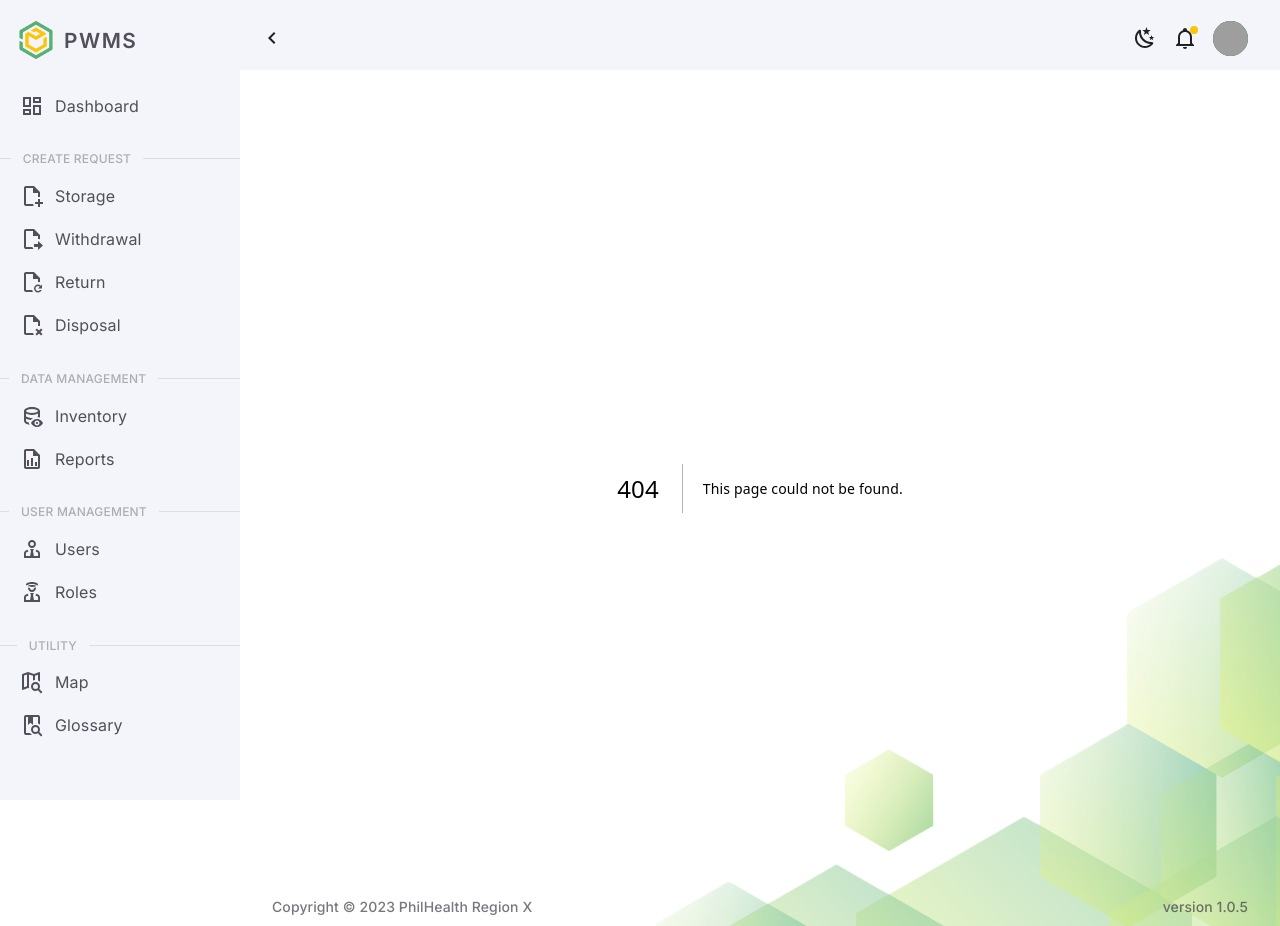
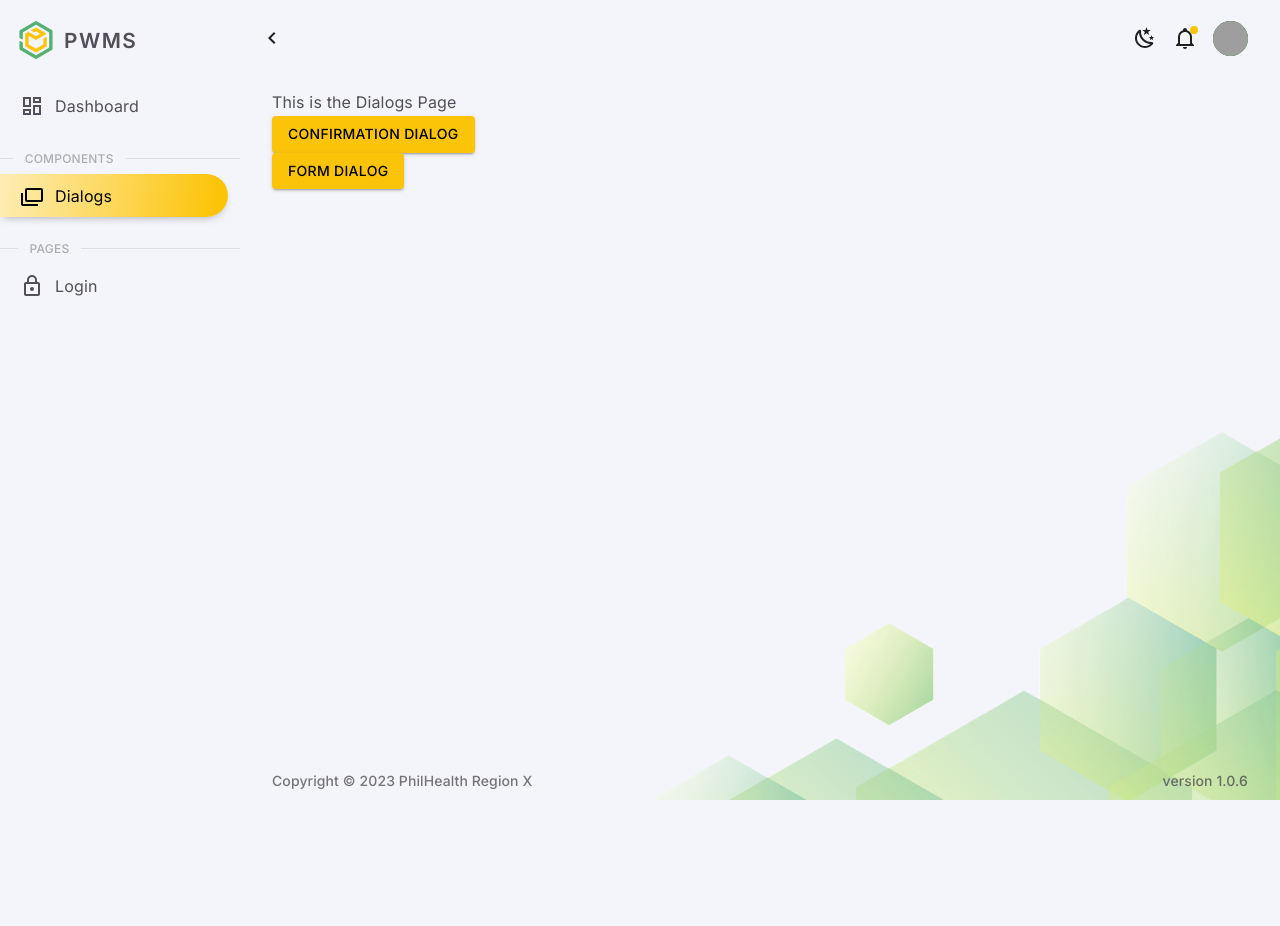
Before and after one commit to charlesCaballero/admin-template, a Next.js app: page /dialogs in a window 1280 px wide. Before the commit this address had no page. After the commit the page ends 800 px from the top, so only its background shows below. Built offline with nearby package versions, Linux system fonts and the light colour scheme; grey boxes are pictures that could not be loaded.

Commit message:
Minor changes were made

```diff
--- a/package.json
+++ b/package.json
@@ -1,6 +1,6 @@
 {
   "name": "admin-template",
-  "version": "1.0.5",
+  "version": "1.0.6",
   "private": true,
   "scripts": {
     "dev": "next dev",
--- a/src/_components/custom/Drawer.tsx
+++ b/src/_components/custom/Drawer.tsx
@@ -1,5 +1,5 @@
 import { drawerWidth } from "@/_config/global";
-import { styled, useTheme, Theme, CSSObject } from "@mui/material/styles";
+import { styled, Theme, CSSObject } from "@mui/material/styles";
 import MuiDrawer from "@mui/material/Drawer";
 
 const openedMixin = (theme: Theme): CSSObject => ({
--- /dev/null
+++ b/src/_components/custom/MainContentWrapper.tsx
@@ -0,0 +1,25 @@
+import Box, { BoxProps } from "@mui/material/Box";
+import { styled } from "@mui/material/styles";
+
+export const MainContentWrapper = styled(Box)<BoxProps>(({ theme }) => ({
+  component: "main",
+  display: "flex",
+  alignItems: "center",
+  justifyContent: "space-between",
+  transition: "all .25s ease-in-out",
+  minHeight: "100vh",
+  flexGrow: 1,
+  flexDirection: "column",
+  paddingLeft: theme.spacing(4),
+  paddingRight: theme.spacing(4),
+  paddingTop: theme.spacing(3),
+  paddingBottom: theme.spacing(1),
+  position: "relative",
+  backgroundImage:
+    theme.palette.mode === "dark"
+      ? "url(/images/content_background_dark.png)"
+      : "url(/images/content_background_light.png)",
+  backgroundPosition: "right bottom",
+  backgroundSize: "60%",
+  backgroundRepeat: "no-repeat",
+}));
--- a/src/_components/interface/MainContent.tsx
+++ b/src/_components/interface/MainContent.tsx
@@ -1,48 +1,23 @@
-import Box, { BoxProps } from "@mui/material/Box";
-import { styled } from "@mui/material/styles";
 import { ReactNode } from "react";
 import { DrawerHeader } from "../custom/DrawerHeader";
 import Footer from "./Footer";
+import { MainContentWrapper } from "../custom/MainContentWrapper";
+import Box from "@mui/material/Box";
 
 interface ContentProps {
   children: ReactNode;
 }
 
-
-export const Main = styled(Box)<BoxProps>(
-  ({ theme }) => ({
-    display: "flex",
-    alignItems: "center",
-    justifyContent: "space-between",
-    transition: "all .25s ease-in-out",
-    minHeight: "100vh",
-    flexGrow: 1,
-    flexDirection: "column",
-    paddingLeft: theme.spacing(4),
-    paddingRight: theme.spacing(4),
-    paddingTop: theme.spacing(3),
-    paddingBottom: theme.spacing(1),
-    position: "relative",
-    backgroundImage: theme.palette.mode === 'dark' ?"url(/images/content_background_dark.png)":"url(/images/content_background.png)",
-    backgroundPosition: "right bottom",
-    backgroundSize: "60%",
-    backgroundRepeat: "no-repeat",
-})
-);
-
 export default function MainContent(props: ContentProps) {
   const { children } = props;
 
   return (
-    <Main
-    className="main"
-      component={"main"}
-    >
+    <MainContentWrapper>
       <DrawerHeader />
       <Box flexGrow={1} width={"100%"} justifyContent={"space-between"}>
         {children}
       </Box>
       <Footer />
-    </Main>
+    </MainContentWrapper>
   );
 }
--- a/src/_components/interface/Navigation/navItems.ts
+++ b/src/_components/interface/Navigation/navItems.ts
@@ -1,16 +1,8 @@
 // ** Icon imports
 import {
   mdiViewDashboardOutline,
-  mdiFilePlusOutline,
-  mdiFileMoveOutline,
-  mdiFileRefreshOutline,
-  mdiFileRemoveOutline,
-  mdiDatabaseEyeOutline,
-  mdiFileChartOutline,
-  mdiAccountTieOutline,
-  mdiAccountTieHatOutline,
-  mdiMapSearchOutline,
-  mdiBookSearchOutline,
+  mdiCardMultipleOutline,
+  mdiLockOutline,
 } from "@mdi/js";
 
 // ** Type import
@@ -23,66 +15,21 @@ const navigation: NavItemsType = [
     path: "/",
   },
   {
-    sectionTitle: "Create Request",
+    sectionTitle: "Components",
   },
   {
-    title: "Storage",
-    icon: mdiFilePlusOutline,
-    path: "/create-request/storage",
+    title: "Dialogs",
+    icon: mdiCardMultipleOutline,
+    path: "/dialogs",
   },
   {
-    title: "Withdrawal",
-    icon: mdiFileMoveOutline,
-    path: "/create-request/withdrawal",
+    sectionTitle: "Pages",
   },
   {
-    title: "Return",
-    icon: mdiFileRefreshOutline,
-    path: "/create-request/return",
-  },
-  {
-    title: "Disposal",
-    icon: mdiFileRemoveOutline,
-    path: "/create-request/disposal",
-  },
-  {
-    sectionTitle: "Data Management",
-  },
-  {
-    title: "Inventory",
-    icon: mdiDatabaseEyeOutline,
-    path: "/inventory",
-  },
-  {
-    title: "Reports",
-    path: "/reports",
-    icon: mdiFileChartOutline,
-  },
-  {
-    sectionTitle: "User Management",
-  },
-  {
-    title: "Users",
-    icon: mdiAccountTieOutline,
-    path: "/users",
-  },
-  {
-    title: "Roles",
-    icon: mdiAccountTieHatOutline,
-    path: "/roles",
-  },
-  {
-    sectionTitle: "Utility",
-  },
-  {
-    icon: mdiMapSearchOutline,
-    title: "Map",
-    path: "/utility/map",
-  },
-  {
-    icon: mdiBookSearchOutline,
-    title: "Glossary",
-    path: "/utility/glossary",
+    title: "Login",
+    icon: mdiLockOutline,
+    path: "/login",
+    openInNewTab: true,
   },
 ];
 
--- /dev/null
+++ b/src/app/dialogs/page.tsx
@@ -0,0 +1,18 @@
+"use client";
+import * as React from "react";
+
+import { Box, Button, Typography } from "@mui/material";
+
+export default function Dialogs() {
+  return (
+    <Box display={"flex"} flexDirection={"column"}>
+      <Typography variant="subtitle1">This is the Dialogs Page</Typography>
+      <Box>
+        <Button variant="contained">Confirmation Dialog</Button>
+      </Box>
+      <Box>
+        <Button variant="contained">Form Dialog</Button>
+      </Box>
+    </Box>
+  );
+}
```
Also changed, not shown: src/_components/custom/LoginContentWrapper.tsx (added, +15 -0 lines), src/_components/interface/Navigation/pwms_navItems.ts (added, +89 -0 lines), src/app/(auth)/login/page.tsx (+7 -23 lines), public/images/content_background_light.png (renamed from public/images/content_background.png), src/_components/forms/LoginForm.tsx (renamed from src/_components/page/login/LoginForm.tsx), 1 other file (tests, documents, lock files or other folders). Lines whose indentation alone changed are shown as unchanged.
